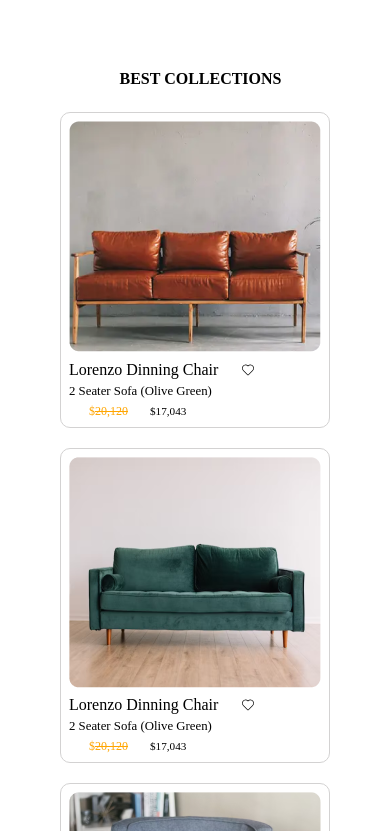
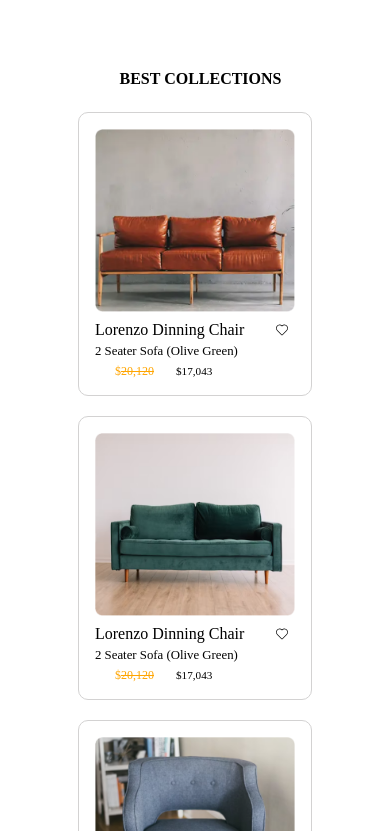
Before and after one commit to michealken30/e-comm-funiture, a React (Vite) app: page / in a window 390 px wide. Shown: the part 2053-2884 px from the top of the page. Built offline with nearby package versions, Linux system fonts and the light colour scheme; the HTML template or start-up script is replaced by a standard one.

Commit message:
media query

```diff
--- a/src/components/BestCollections/BestCollections.css
+++ b/src/components/BestCollections/BestCollections.css
@@ -2,11 +2,11 @@
   position: relative;
 }
 
-.flexColStart {
+.flexColStart2 {
   display: flex;
   flex-direction: column;
-  justify-content: center;
-  align-items: center;
+  justify-content: start;
+  align-items: start;
   margin-bottom: 20px;
 }
 
@@ -35,22 +35,23 @@
 .flexCenter {
   display: flex;
 
-  justify-content: space-between;
-  align-items: flex-start;
+  justify-content: flex-start;
+  align-items: center;
   flex-wrap: wrap;
-  gap: 20px;
+  gap: 24px;
 }
+
 .r-head {
   margin-bottom: 1.5rem;
   margin-top: 2rem;
 }
 
-.border {
+.border2 {
   border: 1px solid rgb(211, 210, 210);
   border-radius: 10px;
   color: black;
 }
-.r-card {
+.r-card2 {
   gap: 0.3rem;
   padding: 1rem;
   border-radius: 10px;
@@ -59,21 +60,19 @@
   transition: all 300ms ease-in;
 }
 
-.r-card > img {
-  width: 100%;
-  /* max-width: 12rem; */
+.img-1 {
+  width: 200px;
 }
-
-.r-card > :nth-child(2) {
+.r-card2 > :nth-child(2) {
   font-size: 1rem;
   font-weight: 400;
 }
 
-.r-card > :nth-child(3) {
+.r-card2 > :nth-child(3) {
   font-size: 0.8rem;
 }
 
-.r-card > :nth-child(4) {
+.r-card2 > :nth-child(4) {
   font-size: 0.7rem;
   width: 12rem;
 }
@@ -89,18 +88,18 @@
   gap: 10px;
 }
 
-.wishlist {
+.wishlist2 {
   display: flex;
-  justify-content: space-between;
+  justify-content: center;
   align-items: center;
-  gap: 40px;
+  gap: 30px;
 }
 
 .media-view:hover {
   text-decoration: underline;
 }
 
-.r-card:hover {
+.r-card2:hover {
   scale: 1.025;
   cursor: pointer;
   background: linear-gradient(
@@ -110,7 +109,7 @@
   box-shadow: 0px 72px 49px -51px rgba(136, 160, 255, 0.46);
 }
 
-@media (max-width: 500px) {
+@media (max-width: 600px) {
   .view-all {
     display: flex;
     align-items: center;
@@ -133,7 +132,7 @@
     margin-left: 100px;
   }
 
-  .r-card > img {
+  .r-card2 > img {
     display: flex;
     justify-content: center;
     align-items: center;
--- a/src/components/BestCollections/BestCollections.jsx
+++ b/src/components/BestCollections/BestCollections.jsx
@@ -17,13 +17,13 @@ const BestCollections = ({ title }) => {
 
         <div className="flexCenter media-flex">
           {data.map((card, i) => (
-            <Link to="/details/1" className="border">
-              <div key={i} className="flexColStart r-card">
+            <Link to="/details/1" className="border2">
+              <div key={i} className="flexColStart2 r-card2">
                 <div>
-                  <img src={card.image} alt="home" />
+                  <img src={card.image} alt="home" className="img-1" />
                 </div>
 
-                <div className="wishlist">
+                <div className="wishlist2">
                   <span className="">{card.name}</span>
                   <CiHeart className="mt-left" />
                 </div>
--- a/src/components/ProductMain/ProductMain.css
+++ b/src/components/ProductMain/ProductMain.css
@@ -41,6 +41,7 @@
 .border {
   border: 1px solid rgb(211, 210, 210);
   border-radius: 10px;
+  color: black;
 }
 .r-card {
   gap: 0.3rem;
@@ -137,7 +138,7 @@
   display: none;
 }
 
-@media (max-width: 767px) {
+@media (max-width: 700px) {
   .grid-class3 {
     display: grid;
     grid-template-columns: 1fr;
--- a/src/components/ProductMain/ProductMain.jsx
+++ b/src/components/ProductMain/ProductMain.jsx
@@ -22,7 +22,7 @@ const ProductMain = () => {
           <span>Date: New to Old</span>
           <span>Featured</span>
         </div>
-        <div class="grid-class3 js-grid-class3">
+        <div class="grid-class3 media-flex2">
           {data.map((card, i) => (
             <Link to="/details/1" className="border">
               <div key={i} className="flexColStart r-card">
--- a/src/pages/productsPage/ProductPage.css
+++ b/src/pages/productsPage/ProductPage.css
@@ -19,11 +19,11 @@
   margin-right: 2px;
 }
 
-@media (max-width: 767px) {
+@media (max-width: 700px) {
   .two-sections1 {
     display: grid;
-    grid-template-columns: 1fr 1fr;
+    grid-template-columns: 1.5fr 2fr;
     overflow: none;
-    gap: 5px;
+    gap: 35px;
   }
 }
```
